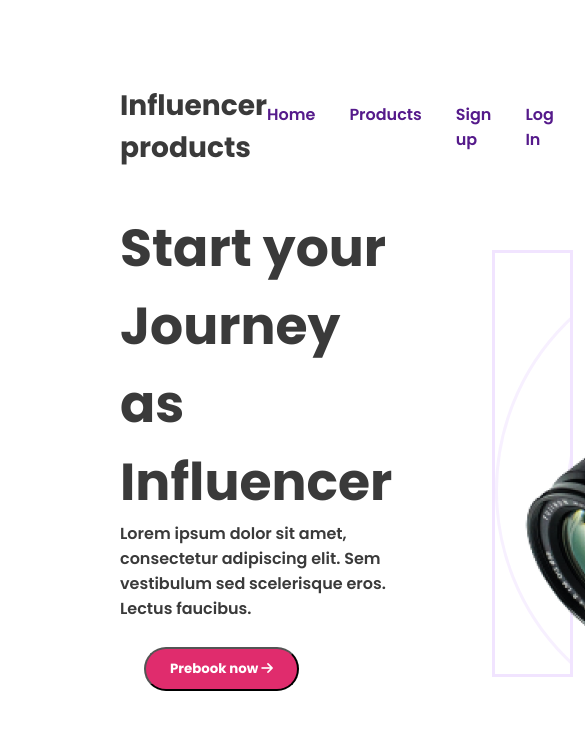
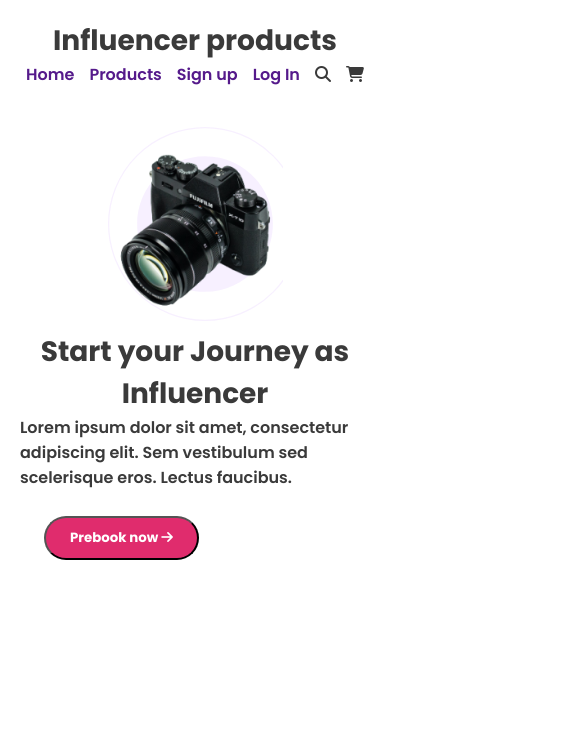
Before and after one commit to saidureg/influencer-gear, a plain HTML site: page index.html in a window 390 px wide. Shown: the top 730 px of the page, 585 px wide, since content can reach past the window. Drawn offline with Linux system fonts and the light colour scheme.

Commit message:
finished header section with responsiven

```diff
--- a/styles/styles.css
+++ b/styles/styles.css
@@ -86,13 +86,47 @@ nav {
 .header-img {
     background-image: url("../images/Circle-design.svg");
     background-repeat: no-repeat;
-    /* background-position: bottom right; */
-    /* border-radius: 475px; */
-    border: 3px solid #F1E4FF;
+    background-size: cover;
     width: 50%;
-    /* height: 100%; */
 }
 
-/* .header-img img{
-    width: 40%;
-} */
+.header-img img{
+    width: 440px;
+    margin-top: 60px;
+    margin-left: 20px;
+}
+
+
+
+/* responsive */
+
+@media screen and (max-width:576px) {
+    header {
+        padding: 20px 20px;
+    }
+    nav{
+        flex-direction: column;
+    }
+    .nav-logo ul {
+        gap: 15px;
+    }
+    .header-container{
+        flex-direction: column-reverse;
+    }
+    .header-content{
+        margin-right: 0px;
+    }
+    .header-title{
+        font-size: 1.75rem;
+        text-align: center;
+        margin-top: 10px;
+    }
+
+    .header-img img{
+        width: 180px;
+        margin-top: 18px;
+        margin-left: 0px;
+    }
+
+
+}
```
